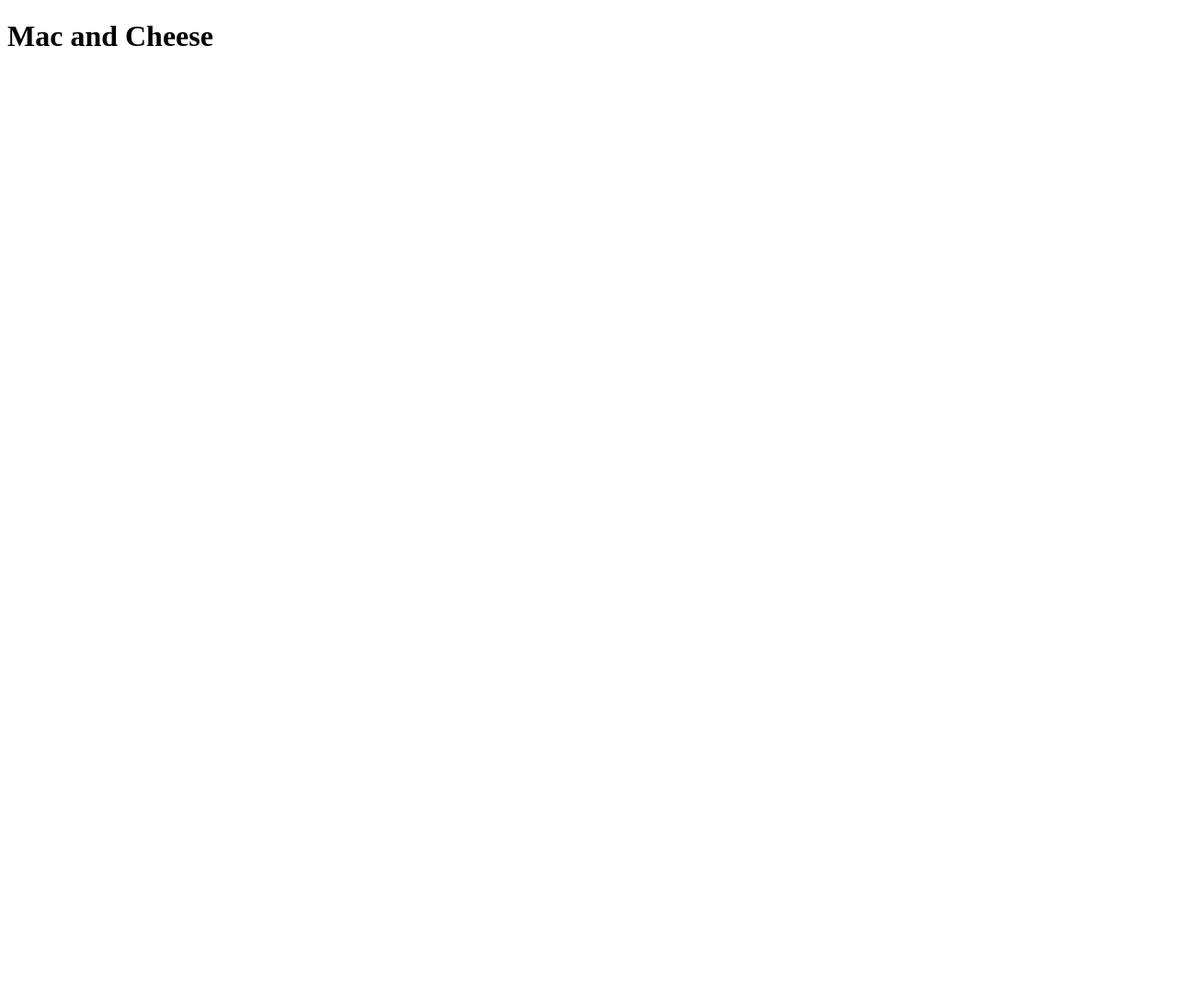
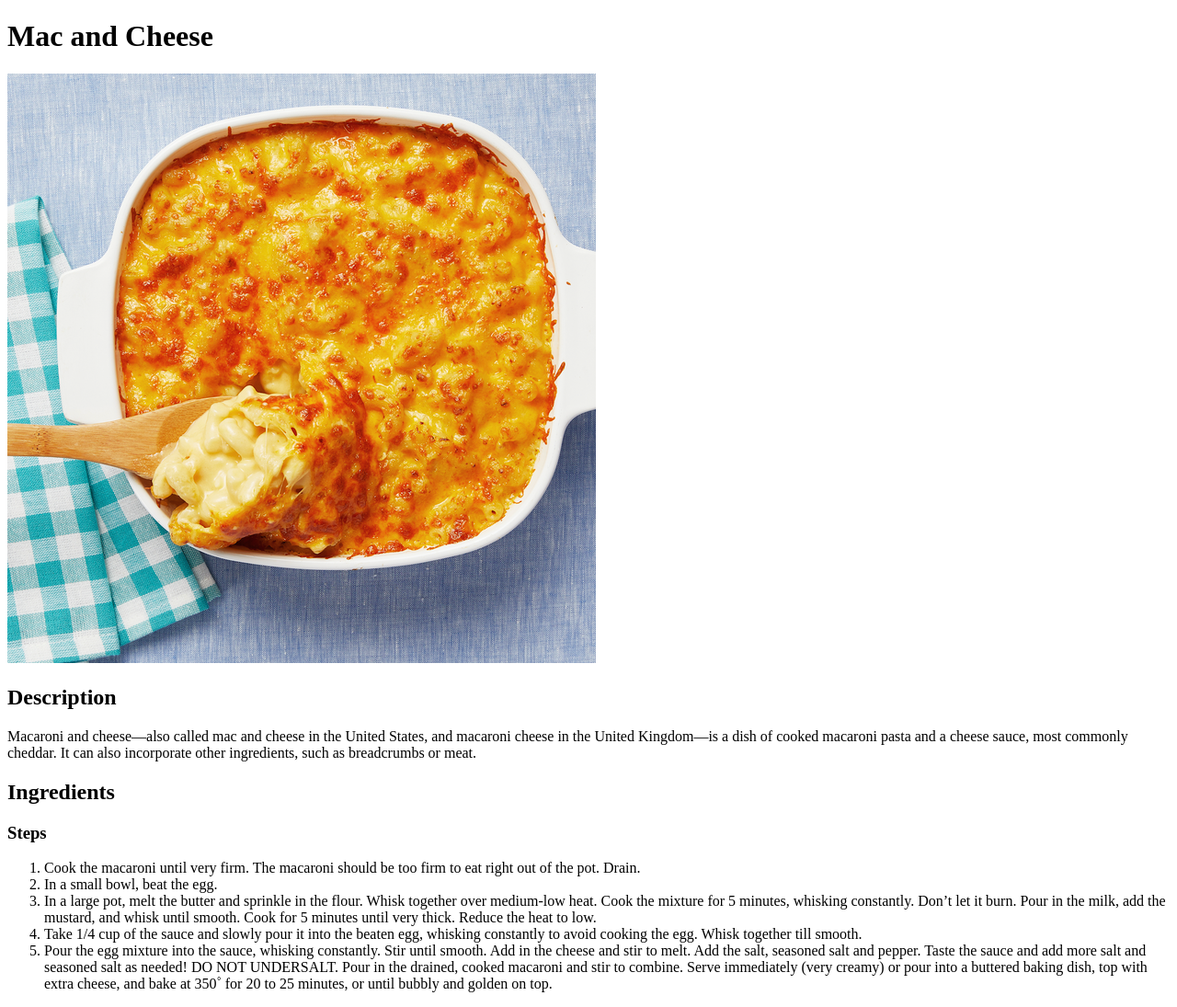
Before and after one commit to shammy0923/odin-recipes, a plain HTML site: page recipes/mac-and-cheese.html in a window 1280 px wide. Shown: the whole page at 92% size. Before the commit the page ends 800 px from the top, so only its background shows below. Drawn offline with Linux system fonts and the light colour scheme.

Commit message:
Added Mac and Cheese Recipe contents

```diff
--- a/recipes/mac-and-cheese.html
+++ b/recipes/mac-and-cheese.html
@@ -8,5 +8,19 @@
 
     <body>
         <h1>Mac and Cheese</h1>
+        <img src="../images/macandcheese.png" alt="Mac and Cheese">
+        <h2>Description</h2>
+        <p>
+            Macaroni and cheese—also called mac and cheese in the United States, and macaroni cheese in the United Kingdom—is a dish of cooked macaroni pasta and a cheese sauce, most commonly cheddar. It can also incorporate other ingredients, such as breadcrumbs or meat.
+        </p>
+        <h2>Ingredients</h2>
+        <h3>Steps</h3>
+        <ol>
+            <li>Cook the macaroni until very firm. The macaroni should be too firm to eat right out of the pot. Drain. </li>
+            <li>In a small bowl, beat the egg.</li>
+            <li>In a large pot, melt the butter and sprinkle in the flour. Whisk together over medium-low heat. Cook the mixture for 5 minutes, whisking constantly. Don’t let it burn. Pour in the milk, add the mustard, and whisk until smooth. Cook for 5 minutes until very thick. Reduce the heat to low.</li>
+            <li>Take 1/4 cup of the sauce and slowly pour it into the beaten egg, whisking constantly to avoid cooking the egg. Whisk together till smooth.</li>
+            <li>Pour the egg mixture into the sauce, whisking constantly. Stir until smooth. Add in the cheese and stir to melt. Add the salt, seasoned salt and pepper. Taste the sauce and add more salt and seasoned salt as needed! DO NOT UNDERSALT. Pour in the drained, cooked macaroni and stir to combine. Serve immediately (very creamy) or pour into a buttered baking dish, top with extra cheese, and bake at 350˚ for 20 to 25 minutes, or until bubbly and golden on top.</li>
+        </ol>
     </body>
 </html>
```
Also changed, not shown: images/macandcheese.png (added).
